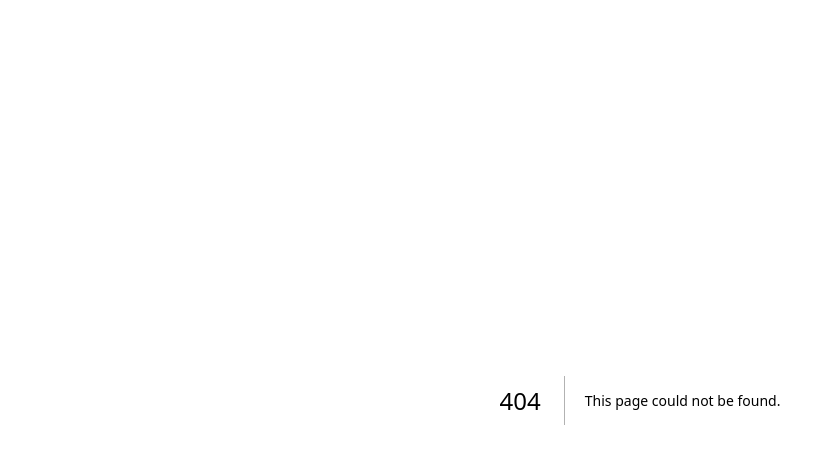
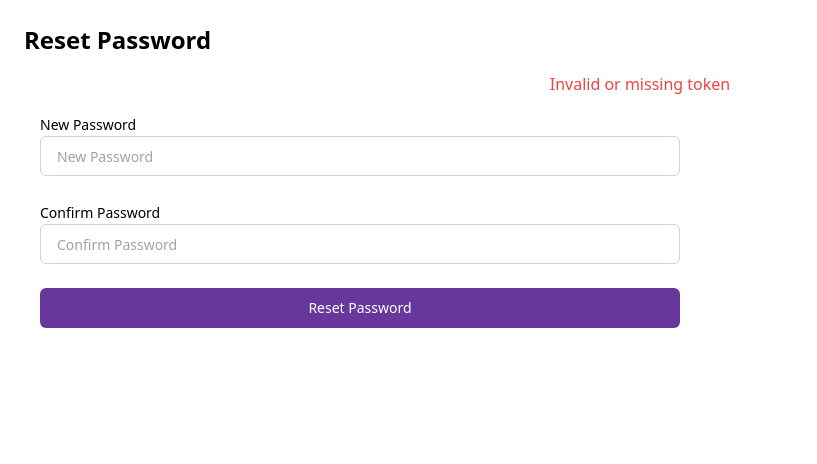
Before and after one commit to Maryjanechukelu/Banking-Dashboard, a Next.js app in the folder Client/banking-dashboard/: page /reset-password in a window 1280 px wide. Before the commit this address had no page. Shown: the top 464 px of the page, without its empty margins (0-817 px from the left). Built offline with nearby package versions, Linux system fonts and the light colour scheme.

Commit message:
customer support form, forgot password and otps worked on

```diff
--- a/Client/banking-dashboard/app/(Admin)/my-account/page.tsx
+++ b/Client/banking-dashboard/app/(Admin)/my-account/page.tsx
@@ -96,8 +96,22 @@ const UserAccountsPage: React.FC = () => {
              <p className=" mb-2">
               Account Number: {accountDetails.account_number}
             </p>
+            <p className=" mb-2">
+              Account Number: {accountDetails.account_number}
+            </p>
             <p className="mb-2">
               Account Balance: ${" "}
+            {accountDetails?.account_balance != null
+              ? parseFloat(
+                  accountDetails.account_balance.toString().replace(/,/g, "")
+                ).toLocaleString(undefined, {
+                  minimumFractionDigits: 2,
+                  maximumFractionDigits: 2,
+                })
+              : "Invalid Balance"}
+            </p>
+            <p className="">
+              Last Credited Amount: ${" "}
              {accountDetails?.last_credited_amount != null
               ? parseFloat(
                   accountDetails.last_credited_amount.toString().replace(/,/g, "")
@@ -106,18 +120,7 @@ const UserAccountsPage: React.FC = () => {
                   maximumFractionDigits: 2,
                 })
               : "Invalid Amount"}
-            </p>
-            <p className="">
-              Last Credited Amount: ${" "}
-              {accountDetails?.account_balance != null
-              ? parseFloat(
-                  accountDetails.account_balance.toString().replace(/,/g, "")
-                ).toLocaleString(undefined, {
-                  minimumFractionDigits: 2,
-                  maximumFractionDigits: 2,
-                })
-              : "Invalid Balance"}
-            </p>
+              </p>
           </div>
         </div>
       ) : (
--- a/Client/banking-dashboard/app/(User)/reset-password.tsx
+++ /dev/null
@@ -1,114 +0,0 @@
-import { useState } from 'react';
-import { useRouter } from 'next/navigation';
-import { Input } from "@/components/ui/input"
-import { Button } from "@/components/ui/button"
-import { Label } from "@/components/ui/label"
-import { toast } from "react-toastify"
-
-
-// Utility function to get the stored token
-const getToken = () => localStorage.getItem("access_token")
-
-interface ResetPasswordFormProps {
-  token: string;
-}
-
-const ResetPasswordForm = ({ token }: ResetPasswordFormProps) => {
-  const [newPassword, setNewPassword] = useState('');
-  const [confirmPassword, setConfirmPassword] = useState('');
-  const [error, setError] = useState('');
-  const [loading, setLoading] = useState(false)
-  const [message, setMessage] = useState('');
-  const router = useRouter();
-
-   const handleSubmit = async (e: React.FormEvent<HTMLFormElement>) => {
-     e.preventDefault()
-     setLoading(true)
-
-     const accessToken = getToken()
-    if (!accessToken) {
-      setError("No access token available. Please log in.")
-      return
-    }
-
-     // Password validation
-     if (newPassword !== confirmPassword) {
-       setError("Passwords do not match")
-       return
-     }
-
-     try {
-       const response = await fetch(
-         `https://swiss-ultra-api-2.onrender.com/auth/reset_password/${token}`,
-         {
-           method: "POST",
-           headers: {
-             "Content-Type": "application/json",
-             Authorization: `Bearer ${accessToken}`,
-           },
-           body: JSON.stringify({ new_password: newPassword }),
-         }
-       )
-
-       const data = await response.json()
-
-       if (response.ok) {
-        toast(data.message)
-        setMessage(data.message)
-        setError("")
-
-         // Redirect to login page after 2 seconds
-         setTimeout(() => {
-           router.push("/sign-in") // Redirect to the login page
-         }, 2000)
-       } else {
-         setError(data.error || "An error occurred")
-       }
-     } catch (err) {
-       setError("An error occurred")
-     } finally {
-       setLoading(false)
-     }
-   }
-
-  return (
-    <div className="reset-password-form">
-      <h2>Reset Password</h2>
-      {error && <p className="error">{error}</p>}
-      {message && <p className="success">{message}</p>}
-      <form onSubmit={handleSubmit}>
-        <div>
-          <Label htmlFor="password">New Password</Label>
-          <Input
-            type="password"
-            value={newPassword}
-            onChange={(e) => setNewPassword(e.target.value)}
-            id="password"
-            required
-            placeholder="New Password"
-          />
-        </div>
-        <div>
-          <Label htmlFor="confirmpassword">Confirm Password</Label>
-          <Input
-            type="password"
-            value={confirmPassword}
-            onChange={(e) => setConfirmPassword(e.target.value)}
-            id="confirmpassword"
-            required
-            placeholder="Confirm Password"
-          />
-        </div>
-       <Button
-            type="submit"
-            className="w-full bg-indigo-900"
-            disabled={loading}
-          >
-            {loading ? "Reset..." : "Reset Password"}
-          </Button>
-      </form>
-    </div>
-  );
-};
-
-export default ResetPasswordForm;
--- a/Client/banking-dashboard/app/(User)/userAccount/page.tsx
+++ b/Client/banking-dashboard/app/(User)/userAccount/page.tsx
@@ -101,6 +101,17 @@ const UserAccountsPage: React.FC = () => {
             </p>
             <p className="mb-2">
               Account Balance: ${" "}
+            {accountDetails?.account_balance != null
+              ? parseFloat(
+                  accountDetails.account_balance.toString().replace(/,/g, "")
+                ).toLocaleString(undefined, {
+                  minimumFractionDigits: 2,
+                  maximumFractionDigits: 2,
+                })
+              : "Invalid Balance"}
+            </p>
+            <p className="">
+              Last Credited Amount: ${" "}
              {accountDetails?.last_credited_amount != null
               ? parseFloat(
                   accountDetails.last_credited_amount.toString().replace(/,/g, "")
@@ -109,18 +120,7 @@ const UserAccountsPage: React.FC = () => {
                   maximumFractionDigits: 2,
                 })
               : "Invalid Amount"}
-            </p>
-            <p className="">
-              Last Credited Amount: ${" "}
-              {accountDetails?.account_balance != null
-              ? parseFloat(
-                  accountDetails.account_balance.toString().replace(/,/g, "")
-                ).toLocaleString(undefined, {
-                  minimumFractionDigits: 2,
-                  maximumFractionDigits: 2,
-                })
-              : "Invalid Balance"}
-            </p>
+              </p>
           </div>
         </div>
       ) : (
--- /dev/null
+++ b/Client/banking-dashboard/app/reset-password/page.tsx
@@ -0,0 +1,130 @@
+"use client"
+
+import { useState, useEffect } from 'react';
+import { useRouter, useSearchParams } from 'next/navigation';
+import { Input } from "@/components/ui/input"
+import { Button } from "@/components/ui/button"
+import { Label } from "@/components/ui/label"
+import { toast } from "react-toastify"
+
+
+// Utility function to get the stored token
+const getToken = () => localStorage.getItem("access_token")
+
+interface ResetPasswordFormProps {
+  token: string;
+}
+
+const ResetPasswordForm = () => {
+  const router = useRouter()
+  const searchParams = useSearchParams();
+  const token = searchParams.get('token'); // Extract token from the URL query params
+  const [newPassword, setNewPassword] = useState("")
+  const [confirmPassword, setConfirmPassword] = useState("")
+  const [error, setError] = useState("")
+  const [loading, setLoading] = useState(false)
+  const [message, setMessage] = useState("")
+
+  useEffect(() => {
+    // Ensure token is available before proceeding
+    if (!token) {
+      setError("Invalid or missing token")
+    }
+  }, [token])
+
+  const handleSubmit = async (e: React.FormEvent<HTMLFormElement>) => {
+    e.preventDefault()
+    setLoading(true)
+
+    const accessToken = getToken()
+    if (!accessToken) {
+      setError("No access token available. Please log in.")
+      return
+    }
+
+    // Password validation
+    if (newPassword !== confirmPassword) {
+      setError("Passwords do not match")
+      return
+    }
+
+    try {
+      const response = await fetch(
+        `https://swiss-ultra-api-2.onrender.com/auth/reset_password/${token}`,
+        {
+          method: "POST",
+          headers: {
+            "Content-Type": "application/json",
+            Authorization: `Bearer ${accessToken}`,
+          },
+          body: JSON.stringify({ new_password: newPassword }),
+        }
+      )
+
+      const data = await response.json()
+
+      if (response.ok) {
+        toast(data.message)
+        setMessage(data.message)
+        setError("")
+
+        // Redirect to login page after 2 seconds
+        setTimeout(() => {
+          router.push("/sign-in") // Redirect to the login page
+        }, 2000)
+      } else {
+        setError(data.error || "An error occurred")
+      }
+    } catch (err) {
+      setError("An error occurred")
+    } finally {
+      setLoading(false)
+    }
+  }
+
+  return (
+    <div className="max-w-full mx-auto pt-6 px-6 bg-white">
+      <h2 className="text-2xl font-semibold mb-4">Reset Password</h2>
+      {error && <p className="text-red-500 mb-4 text-center">{error}</p>}
+      {message && <p className="text-green-500 mb-4 text-center">{message}</p>}
+      <form
+        onSubmit={handleSubmit}
+        className="space-y-6 max-w-2xl sm:max-w-xl lg:max-w-2xl w-full px-4"
+      >
+        <div className="mb-4">
+          <Label htmlFor="password">New Password</Label>
+          <Input
+            type="password"
+            value={newPassword}
+            onChange={(e) => setNewPassword(e.target.value)}
+            id="password"
+            required
+            placeholder="New Password"
+            className="w-full px-4 py-2 border border-gray-300 rounded-md focus:ring focus:ring-blue-200"
+          />
+        </div>
+        <div className="mb-4">
+          <Label htmlFor="confirmpassword">Confirm Password</Label>
+          <Input
+            type="password"
+            value={confirmPassword}
+            onChange={(e) => setConfirmPassword(e.target.value)}
+            id="confirmpassword"
+            required
+            placeholder="Confirm Password"
+            className="w-full px-4 py-2 border border-gray-300 rounded-md focus:ring focus:ring-blue-200"
+          />
+        </div>
+        <Button
+          type="submit"
+          className="w-full bg-indigo-900 text-white"
+          disabled={loading}
+        >
+          {loading ? "Reset..." : "Reset Password"}
+        </Button>
+      </form>
+    </div>
+  )
+}
+
+export default ResetPasswordForm;
```
